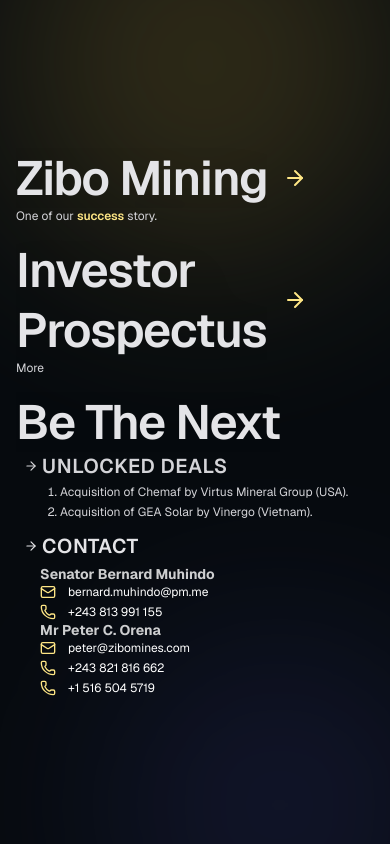
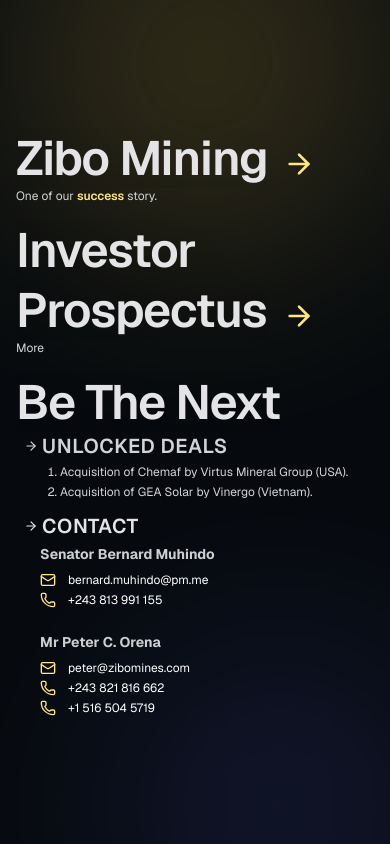
Before and after one commit to digipublic243/invest, a Next.js app: page / in a window 390 px wide. Built offline with nearby package versions, Linux system fonts and the light colour scheme; no server answers.

Commit message:
Refine Home page layout; adjust flex alignment and spacing for improved visual hierarchy and consistency in the contact section.

```diff
--- a/app/page.tsx
+++ b/app/page.tsx
@@ -155,7 +155,7 @@
                 className="md:space-y-1 space-y-0"
                 variants={itemMotion}
               >
-                <div className="flex flex-wrap items-center gap-4">
+                <div className="flex flex-wrap items-end md:items-center gap-4">
                 <div className="relative inline-block overflow-hidden">
                 <div className="md:max-w-4xl w-full font-poppins text-5xl font-semibold leading-tight tracking-tight  lg:text-8xl drop-shadow-2xl">
   {item.title}
@@ -172,10 +172,10 @@
                       href={item.href}
                       target="_blank"
                       rel="noopener noreferrer"
-                      className="group inline-flex items-center text-amber-200 transition-colors hover:text-amber-200text-amber-200 dark:text-amber-200text-amber-200 dark:hover:text-amber-200text-amber-200"
+                      className="pb-2 md:pb-0 group inline-flex items-center text-amber-200 transition-colors hover:text-amber-200text-amber-200 dark:text-amber-200text-amber-200 dark:hover:text-amber-200text-amber-200"
                       aria-label={`Ouvrir ${item.title}`}
                     >
-                      <ArrowRightIcon className="h-6 w-6 transition-transform duration-300 group-hover:translate-x-1" size={24} />
+                      <ArrowRightIcon className="h-8 w-8  transition-transform duration-300 group-hover:translate-x-1" size={24} />
                     </a>
                   )}
                 </div>
@@ -198,10 +198,10 @@
                         <span>Contact</span>
                       </div>
                     )}
-                    <div className={item.title === "Be The Next" ? "pl-6 " : undefined}>
+                    <div className={item.title === "Be The Next" ? "pl-6 space-y-6" : "space-y-6"}>
                       {item.contacts.map((person) => (
-                        <div key={person.name} className="">
-                          <div className=" font-bold text-white/80 font-poppins text-sm  md:text-base space-x-5">
+                        <div key={person.name} className="space-y-2">
+                          <div className="font-bold text-white/80 font-poppins text-sm md:text-base">
                             {person.name}
                           </div>
                           <div className="space-y-1">
```
